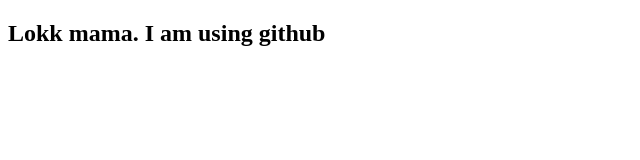
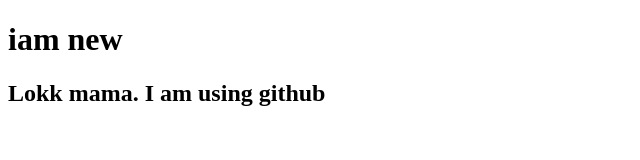
Before and after one commit to masumdp/my-first-website, a plain HTML site: page index.html in a window 1280 px wide. Shown: the whole page, without its empty margins (0-640 px from the left). Drawn offline with Linux system fonts and the light colour scheme.

Commit message:
added a header

```diff
--- a/index.html
+++ b/index.html
@@ -6,6 +6,7 @@
     <title>Document</title>
 </head>
 <body>
+    <h1> iam new</h1>
     <h2>Lokk mama. I am using github</h2>
 </body>
 </html>
```
Also changed, not shown: 1 other file.
